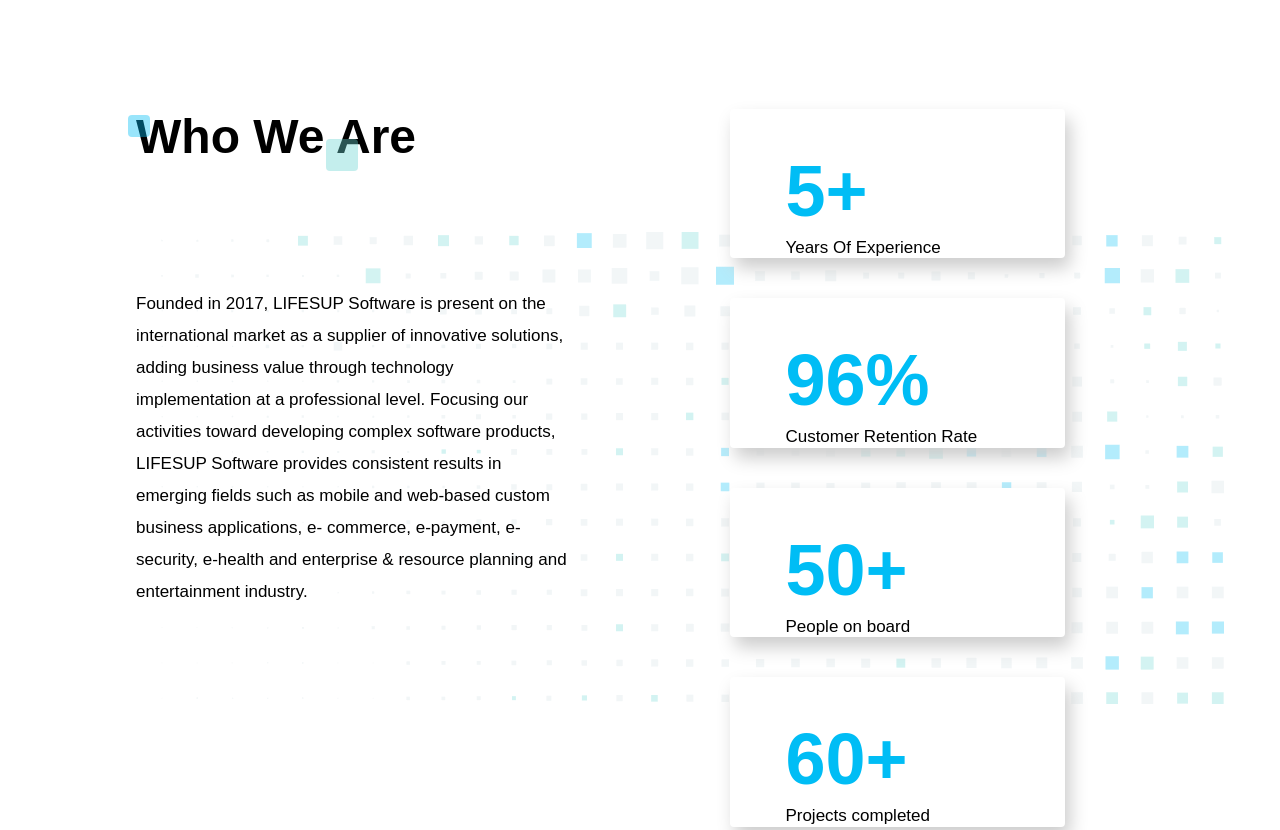
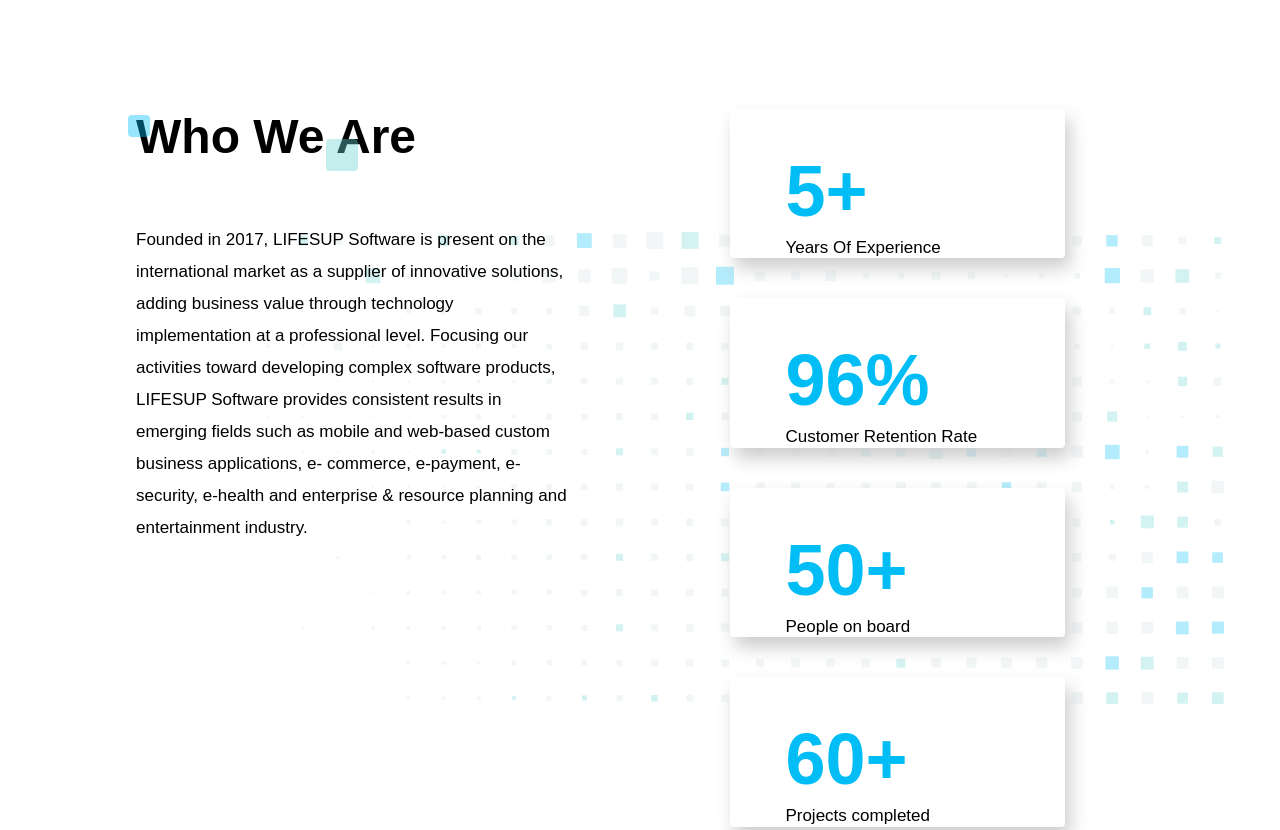
Before and after one commit to NVThangttt1212/template-1, a plain HTML site: page index.html in a window 1280 px wide. Shown: the part 783-1613 px from the top of the page. Drawn offline with Linux system fonts and the light colour scheme; files that its build step writes are made by us from their sources; files whose address does not match are found by name; a web font is replaced by a local one.

Commit message:
Update style.css

```diff
--- a/style.css
+++ b/style.css
@@ -717,7 +717,7 @@ body{
 
 .content h4{
     margin-bottom: 24px;
-    min-height: 144px;
+    min-height: 80px;
 
 }
 
```
